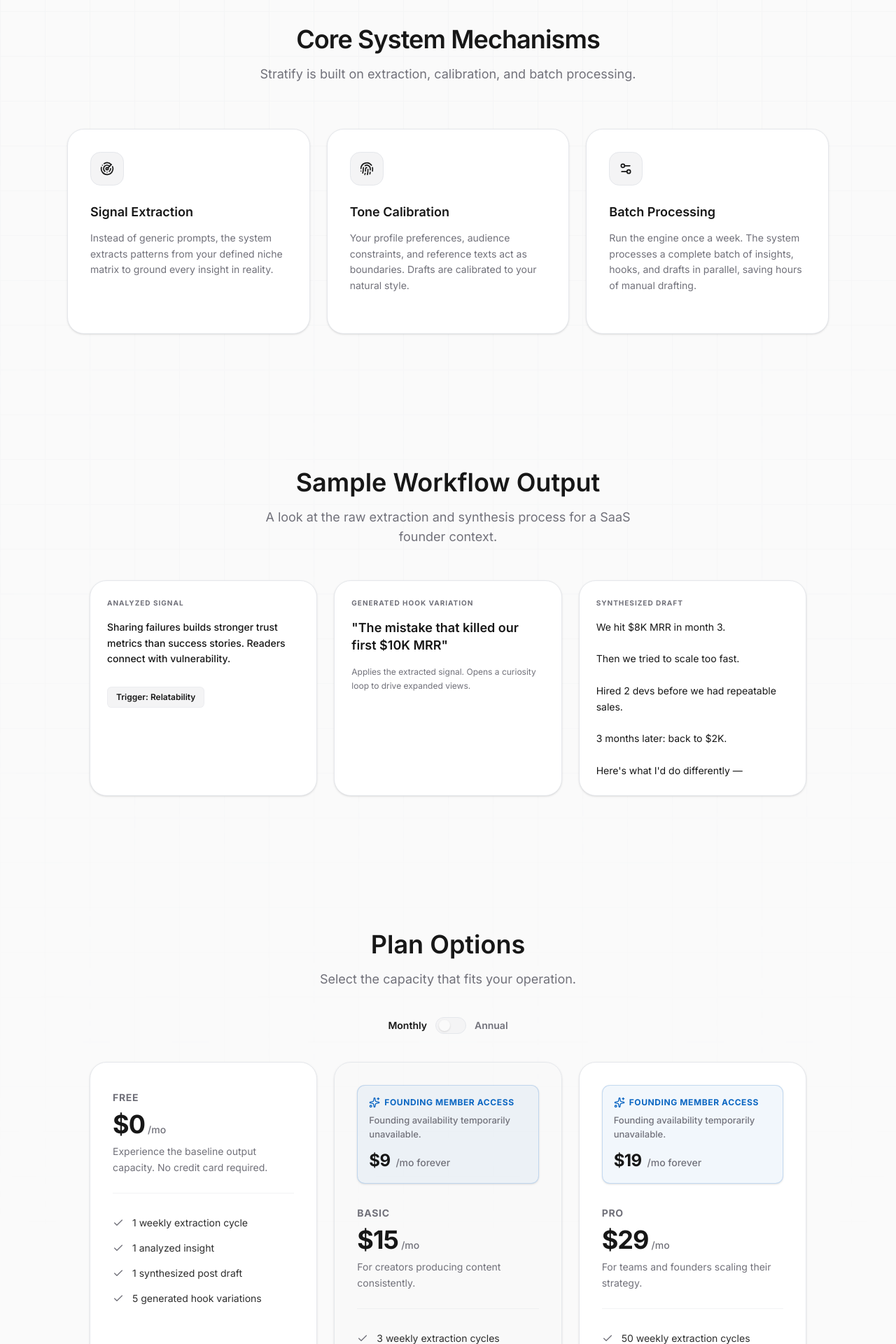
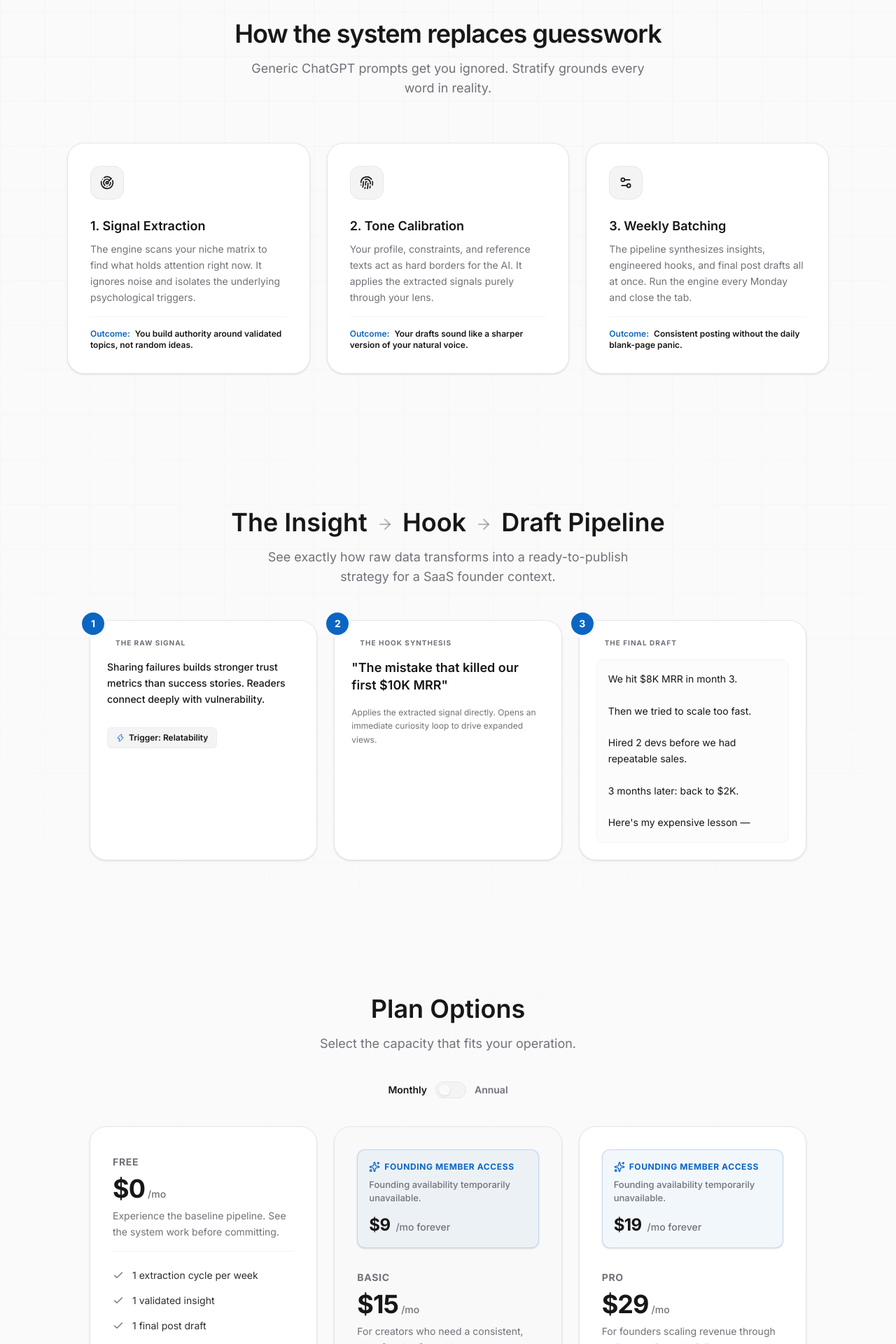
Before and after one commit to koidiam/stratify, a Next.js app: page / in a window 1280 px wide. Shown: the part 880-2800 px from the top of the page at 70% size. Built offline with nearby package versions, Linux system fonts and the light colour scheme; no server answers.

Commit message:
refactor(landing): strengthen conversion pipeline and differentiation

```diff
--- a/components/marketing/LandingPage.tsx
+++ b/components/marketing/LandingPage.tsx
@@ -2,7 +2,7 @@
 
 import { useState } from 'react';
 import Link from 'next/link';
-import { ArrowRight, Radar, Settings2, BarChart3, Fingerprint, Sparkles, Check, X, ArrowUpRight } from 'lucide-react';
+import { ArrowRight, Radar, Settings2, BarChart3, Fingerprint, Sparkles, Check, X, ArrowUpRight, Zap } from 'lucide-react';
 import { motion } from 'framer-motion';
 import { useFoundingStatus } from '@/hooks/useFoundingStatus';
 import { FoundingStrip } from '@/components/billing/FoundingStrip';
@@ -13,6 +13,7 @@ type Plan = {
   yearlySubtext: string | null;
   frequency: { monthly: string; yearly: string };
   description: string;
+  unlocksText?: string;
   features: string[];
   buttonText: string;
   featured: boolean;
@@ -24,12 +25,12 @@ const PLANS: Plan[] = [
     price: { monthly: '$0', yearly: '$0' },
     yearlySubtext: null,
     frequency: { monthly: '/mo', yearly: '/yr' },
-    description: 'Experience the baseline output capacity. No credit card required.',
+    description: 'Experience the baseline pipeline. See the system work before committing.',
     features: [
-      '1 weekly extraction cycle',
-      '1 analyzed insight',
-      '1 synthesized post draft',
-      '5 generated hook variations'
+      '1 extraction cycle per week',
+      '1 validated insight',
+      '1 final post draft',
+      'Basic hook generation'
     ],
     buttonText: 'Start Free',
     featured: false,
@@ -39,14 +40,13 @@ const PLANS: Plan[] = [
     price: { monthly: '$15', yearly: '$120' },
     yearlySubtext: '$180/yr',
     frequency: { monthly: '/mo', yearly: '/yr' },
-    description: 'For creators producing content consistently.',
+    description: 'For creators who need a consistent, data-[backed] weekly presence.',
+    unlocksText: 'Unlocks full week coverage & history vault',
     features: [
-      '3 weekly extraction cycles',
-      '3 analyzed insights per cycle',
-      '3 synthesized post drafts',
-      'Full history vault access',
-      'Tone profile saving',
-      'Performance feedback loop'
+      '3 extraction cycles per week',
+      '3 full post drafts',
+      'Automated tone matching',
+      'Full history vault access'
     ],
     buttonText: 'Get Started',
     featured: true,
@@ -56,14 +56,13 @@ const PLANS: Plan[] = [
     price: { monthly: '$29', yearly: '$240' },
     yearlySubtext: '$348/yr',
     frequency: { monthly: '/mo', yearly: '/yr' },
-    description: 'For teams and founders scaling their strategy.',
+    description: 'For founders scaling revenue through serious audience building.',
+    unlocksText: 'Unlocks competitor tracking & deep psychology',
     features: [
-      '50 weekly extraction cycles',
-      'Deep psychological analysis',
-      'Priority draft synthesis',
+      '50 extraction cycles per week',
+      'Deep psychological mapping',
       'Competitor signal tracking',
-      'Signature style matching',
-      'Priority technical support'
+      'Priority draft synthesis'
     ],
     buttonText: 'Get Started',
     featured: false,
@@ -120,7 +119,8 @@ export function LandingPage() {
           </div>
 
           <nav className="hidden items-center gap-6 md:flex border border-border bg-card/50 backdrop-blur-md px-6 py-2.5 rounded-full shadow-sm">
-            <a href="#mechanisms" className="text-sm font-medium text-muted-foreground hover:text-foreground transition-colors">Mechanisms</a>
+            <a href="#mechanisms" className="text-sm font-medium text-muted-foreground hover:text-foreground transition-colors">How it works</a>
+            <a href="#pipeline" className="text-sm font-medium text-muted-foreground hover:text-foreground transition-colors">The Pipeline</a>
             <a href="#pricing" className="text-sm font-medium text-muted-foreground hover:text-foreground transition-colors">Plans</a>
           </nav>
 
@@ -142,20 +142,20 @@ export function LandingPage() {
           variants={containerVariants}
           initial="hidden"
           animate="visible"
-          className="flex flex-col items-center text-center mt-8 md:mt-20"
+          className="flex flex-col items-center text-center mt-8 md:mt-16"
         >
           <motion.div variants={itemVariants} className="mb-8 inline-flex items-center self-center gap-2 rounded-full border border-border bg-secondary/50 px-4 py-1.5 text-xs font-semibold text-muted-foreground shadow-sm">
-            <Radar size={14} className="opacity-80" />
-            Signal-Driven Content System
+            <Radar size={14} className="opacity-80 text-primary" />
+            Not an AI Writer. A Signal-Driven Content System.
           </motion.div>
 
           <motion.h1 variants={itemVariants} className="max-w-4xl text-center text-5xl font-extrabold leading-[1.05] tracking-tight text-foreground md:text-6xl lg:text-7xl">
-            Stop guessing. <br className="hidden md:block" />
-            Engineer your content with data.
+            Stop posting into the void. <br className="hidden md:block" />
+            Let data write your strategy.
           </motion.h1>
 
-          <motion.p variants={itemVariants} className="mt-6 max-w-2xl text-lg md:text-xl text-muted-foreground leading-relaxed">
-            Connect your niche matrix. Extract validated signals. Generate a weekly strategy backed by proven patterns, not random AI prompts.
+          <motion.p variants={itemVariants} className="mt-8 max-w-2xl text-lg md:text-xl text-muted-foreground leading-relaxed">
+            For founders and creators tired of guesswork. Stratify scans your niche, extracts proven psychological triggers, and synthesizes your weekly LinkedIn drafts—all in one seamless pipeline.
           </motion.p>
 
           <motion.div variants={itemVariants} className="mt-10 flex flex-col sm:flex-row items-center justify-center gap-4 w-full sm:w-auto">
@@ -170,60 +170,72 @@ export function LandingPage() {
               href="#mechanisms"
               className="w-full sm:w-auto inline-flex h-12 items-center justify-center gap-2 rounded-full border border-border bg-card px-8 text-sm font-medium text-foreground shadow-sm transition-all hover:bg-secondary"
             >
-              View Mechanisms
+              See how it works
             </a>
           </motion.div>
         </motion.section>
 
-        {/* Core System Mechanisms */}
+        {/* Core System Mechanisms -> Replaced generic text with outcome-driven descriptions */}
         <motion.section
           id="mechanisms"
           initial={{ opacity: 0, y: 20 }}
           whileInView={{ opacity: 1, y: 0 }}
           viewport={{ once: true, margin: "-100px" }}
           transition={{ duration: 0.6 }}
-          className="mt-32 md:mt-48"
+          className="mt-32 md:mt-40"
         >
           <div className="text-center mb-16">
-            <h2 className="text-3xl md:text-4xl font-semibold tracking-tight text-foreground mb-4">Core System Mechanisms</h2>
-            <p className="text-muted-foreground text-lg max-w-xl mx-auto">Stratify is built on extraction, calibration, and batch processing.</p>
+            <h2 className="text-3xl md:text-4xl font-semibold tracking-tight text-foreground mb-4">How the system replaces guesswork</h2>
+            <p className="text-muted-foreground text-lg max-w-xl mx-auto">
+              Generic ChatGPT prompts get you ignored. Stratify grounds every word in reality.
+            </p>
           </div>
 
           <div className="grid grid-cols-1 md:grid-cols-3 gap-6">
-            <div className="rounded-[24px] border border-border bg-card p-8 shadow-sm">
+            <div className="rounded-[24px] border border-border bg-card p-8 shadow-sm flex flex-col">
               <div className="w-12 h-12 rounded-2xl bg-secondary flex items-center justify-center mb-6 text-foreground border border-border">
                 <Radar size={20} />
               </div>
-              <h3 className="text-lg font-semibold text-foreground mb-3">Signal Extraction</h3>
-              <p className="text-muted-foreground text-sm leading-relaxed mb-6">
-                Instead of generic prompts, the system extracts patterns from your defined niche matrix to ground every insight in reality.
+              <h3 className="text-lg font-semibold text-foreground mb-2">1. Signal Extraction</h3>
+              <p className="text-muted-foreground text-sm leading-relaxed mb-4 flex-grow">
+                The engine scans your niche matrix to find what holds attention right now. It ignores noise and isolates the underlying psychological triggers.
               </p>
+              <div className="pt-4 border-t border-border/50">
+                <p className="text-xs font-semibold text-foreground"><span className="text-primary mr-1">Outcome:</span> You build authority around validated topics, not random ideas.</p>
+              </div>
             </div>
 
-            <div className="rounded-[24px] border border-border bg-card p-8 shadow-sm">
+            <div className="rounded-[24px] border border-border bg-card p-8 shadow-sm flex flex-col">
               <div className="w-12 h-12 rounded-2xl bg-secondary flex items-center justify-center mb-6 text-foreground border border-border">
                 <Fingerprint size={20} />
               </div>
-              <h3 className="text-lg font-semibold text-foreground mb-3">Tone Calibration</h3>
-              <p className="text-muted-foreground text-sm leading-relaxed mb-6">
-                Your profile preferences, audience constraints, and reference texts act as boundaries. Drafts are calibrated to your natural style.
+              <h3 className="text-lg font-semibold text-foreground mb-2">2. Tone Calibration</h3>
+              <p className="text-muted-foreground text-sm leading-relaxed mb-4 flex-grow">
+                Your profile, constraints, and reference texts act as hard borders for the AI. It applies the extracted signals purely through your lens.
               </p>
+              <div className="pt-4 border-t border-border/50">
+                <p className="text-xs font-semibold text-foreground"><span className="text-primary mr-1">Outcome:</span> Your drafts sound like a sharper version of your natural voice.</p>
+              </div>
             </div>
 
-            <div className="rounded-[24px] border border-border bg-card p-8 shadow-sm">
+            <div className="rounded-[24px] border border-border bg-card p-8 shadow-sm flex flex-col">
               <div className="w-12 h-12 rounded-2xl bg-secondary flex items-center justify-center mb-6 text-foreground border border-border">
                 <Settings2 size={20} />
               </div>
-              <h3 className="text-lg font-semibold text-foreground mb-3">Batch Processing</h3>
-              <p className="text-muted-foreground text-sm leading-relaxed mb-6">
-                Run the engine once a week. The system processes a complete batch of insights, hooks, and drafts in parallel, saving hours of manual drafting.
+              <h3 className="text-lg font-semibold text-foreground mb-2">3. Weekly Batching</h3>
+              <p className="text-muted-foreground text-sm leading-relaxed mb-4 flex-grow">
+                The pipeline synthesizes insights, engineered hooks, and final post drafts all at once. Run the engine every Monday and close the tab.
               </p>
+              <div className="pt-4 border-t border-border/50">
+                <p className="text-xs font-semibold text-foreground"><span className="text-primary mr-1">Outcome:</span> Consistent posting without the daily blank-page panic.</p>
+              </div>
             </div>
           </div>
         </motion.section>
 
-        {/* Sample Output Section */}
+        {/* Sample Output Section -> "Aha Moment" Insight to Draft Pipeline */}
         <motion.section
+          id="pipeline"
           initial={{ opacity: 0, y: 20 }}
           whileInView={{ opacity: 1, y: 0 }}
           viewport={{ once: true, margin: "-100px" }}
@@ -232,44 +244,52 @@ export function LandingPage() {
         >
           <div className="text-center mb-12">
             <h2 className="text-3xl md:text-4xl font-semibold text-foreground mb-4">
-              Sample Workflow Output
+              The Insight <ArrowRight className="inline-block mx-1 w-6 h-6 text-muted-foreground/50" /> Hook <ArrowRight className="inline-block mx-1 w-6 h-6 text-muted-foreground/50" /> Draft Pipeline
             </h2>
             <p className="text-muted-foreground text-lg max-w-xl mx-auto">
-              A look at the raw extraction and synthesis process for a SaaS founder context.
+              See exactly how raw data transforms into a ready-to-publish strategy for a SaaS founder context.
             </p>
           </div>
 
-          <div className="grid grid-cols-1 md:grid-cols-3 gap-6 max-w-5xl mx-auto">
-            <div className="rounded-[24px] border border-border bg-card p-6 shadow-sm">
-              <div className="text-[10px] font-bold uppercase tracking-widest text-muted-foreground mb-4">
-                Analyzed Signal
+          <div className="grid grid-cols-1 md:grid-cols-3 gap-6 max-w-5xl mx-auto relative cursor-default">
+
+            {/* Step 1 */}
+            <div className="rounded-[24px] border border-border bg-card p-6 shadow-sm z-10 relative">
+              <div className="absolute -top-3 -left-3 w-8 h-8 rounded-full bg-primary text-primary-foreground font-bold flex items-center justify-center text-sm shadow-sm ring-4 ring-background">1</div>
+              <div className="text-[10px] font-bold uppercase tracking-widest text-muted-foreground mb-4 ml-3">
+                The Raw Signal
               </div>
               <p className="text-foreground font-medium text-sm leading-relaxed mb-3">
-                Sharing failures builds stronger trust metrics than success stories. Readers connect with vulnerability.
+                Sharing failures builds stronger trust metrics than success stories. Readers connect deeply with vulnerability.
               </p>
               <div className="mt-4 inline-flex items-center gap-1.5 rounded-md bg-secondary px-3 py-1.5 text-xs font-semibold text-foreground border border-border/50">
-                Trigger: Relatability
+                <Zap size={12} className="text-primary" /> Trigger: Relatability
               </div>
             </div>
 
-            <div className="rounded-[24px] border border-border bg-card p-6 shadow-sm">
-              <div className="text-[10px] font-bold uppercase tracking-widest text-muted-foreground mb-4">
-                Generated Hook Variation
+            {/* Step 2 */}
+            <div className="rounded-[24px] border border-border bg-card p-6 shadow-sm z-10 relative">
+              <div className="absolute -top-3 -left-3 w-8 h-8 rounded-full bg-primary text-primary-foreground font-bold flex items-center justify-center text-sm shadow-sm ring-4 ring-background">2</div>
+              <div className="text-[10px] font-bold uppercase tracking-widest text-muted-foreground mb-4 ml-3">
+                The Hook Synthesis
               </div>
               <p className="text-foreground font-semibold text-lg leading-snug">
                 &quot;The mistake that killed our first $10K MRR&quot;
               </p>
               <p className="text-muted-foreground text-xs mt-4 leading-relaxed">
-                Applies the extracted signal. Opens a curiosity loop to drive expanded views.
+                Applies the extracted signal directly. Opens an immediate curiosity loop to drive expanded views.
               </p>
             </div>
 
-            <div className="rounded-[24px] border border-border bg-card p-6 shadow-sm">
-              <div className="text-[10px] font-bold uppercase tracking-widest text-muted-foreground mb-4">
-                Synthesized Draft
+            {/* Step 3 */}
+            <div className="rounded-[24px] border border-border bg-card p-6 shadow-sm z-10 relative">
+              <div className="absolute -top-3 -left-3 w-8 h-8 rounded-full bg-primary text-primary-foreground font-bold flex items-center justify-center text-sm shadow-sm ring-4 ring-background">3</div>
+              <div className="text-[10px] font-bold uppercase tracking-widest text-muted-foreground mb-4 ml-3">
+                The Final Draft
               </div>
-              <p className="text-foreground text-sm leading-relaxed whitespace-pre-line font-mono">
-                {`We hit $8K MRR in month 3.
+              <div className="p-4 bg-secondary/30 border border-border/40 rounded-xl relative">
+                <p className="text-foreground text-sm leading-relaxed whitespace-pre-line font-mono">
+                  {`We hit $8K MRR in month 3.
 
 Then we tried to scale too fast.
 
@@ -277,8 +297,9 @@ Hired 2 devs before we had repeatable sales.
 
 3 months later: back to $2K.
 
-Here's what I'd do differently —`}
-              </p>
+Here's my expensive lesson —`}
+                </p>
+              </div>
             </div>
           </div>
         </motion.section>
@@ -334,9 +355,15 @@ Here's what I'd do differently —`}
                   </span>
                 </div>
 
-                <p className="text-sm text-muted-foreground mb-8 min-h-[40px] leading-relaxed border-b border-border/50 pb-6">{plan.description}</p>
+                <p className="text-sm text-muted-foreground mb-4 min-h-[40px] leading-relaxed">{plan.description}</p>
 
-                <div className="space-y-4 mb-8 flex-1">
+                {plan.unlocksText && (
+                  <div className="mb-6 bg-primary/10 border border-primary/20 text-primary text-xs font-semibold px-3 py-2 rounded-lg">
+                    {plan.unlocksText}
+                  </div>
+                )}
+
+                <div className="space-y-4 flex-1 border-t border-border/50 pt-6 mb-8">
                   {plan.features.map((feature, i) => (
                     <div key={i} className="flex items-start gap-3 text-sm text-foreground/90">
                       <Check size={16} className="text-muted-foreground mt-0.5 shrink-0" />
```
